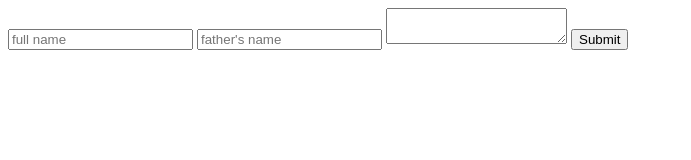
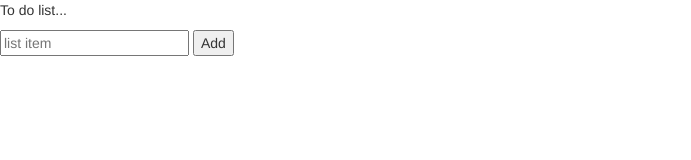
Before and after one commit to palak311/practise-page, a plain HTML site: page form.html in a window 1280 px wide. Shown: the whole page, without its empty margins (0-691 px from the left). Drawn offline with nearby package versions, Linux system fonts and the light colour scheme.

Commit message:
Add files via upload

```diff
--- a/form.html
+++ b/form.html
@@ -4,20 +4,25 @@
 	<title>desiging table</title>
 	<link rel="stylesheet" type="text/css" href="style1.css">
 	</link>
+	<meta charset="utf-8">
+	<meta name="viewport" content="width=device-width, initial-scale=1">
+	<link rel="stylesheet" href="https://maxcdn.bootstrapcdn.com/bootstrap/3.4.1/css/bootstrap.min.css"></link>
+	<script src="https://ajax.googleapis.com/ajax/libs/jquery/3.5.1/jquery.min.js"></script>
+
 </head>
 <body>
-	<form class="formdiv">
-		<label class="displ">
-		<input type="text" placeholder="full name">
-		</label>
-		<label class="displ">
-		<input type="text" placeholder="father's name">
-		</label>
-		<textarea class="textfield">
-		</textarea>
-		<button class="sign"><font color="black">
-		Submit
-		</font></button>
-	</form>
+	<p class="heading">
+		To do list...
+	</p>
+	<div class="formdiv">
+		<input type="text" placeholder="list item" id="input">
+		<button class="add" >
+			Add
+		</button>
+	</div>
+	<br>
+	<ul id="myUL">
+	</ul>
+	<script src="script1.js"></script>
 </body>
 </html>
```
